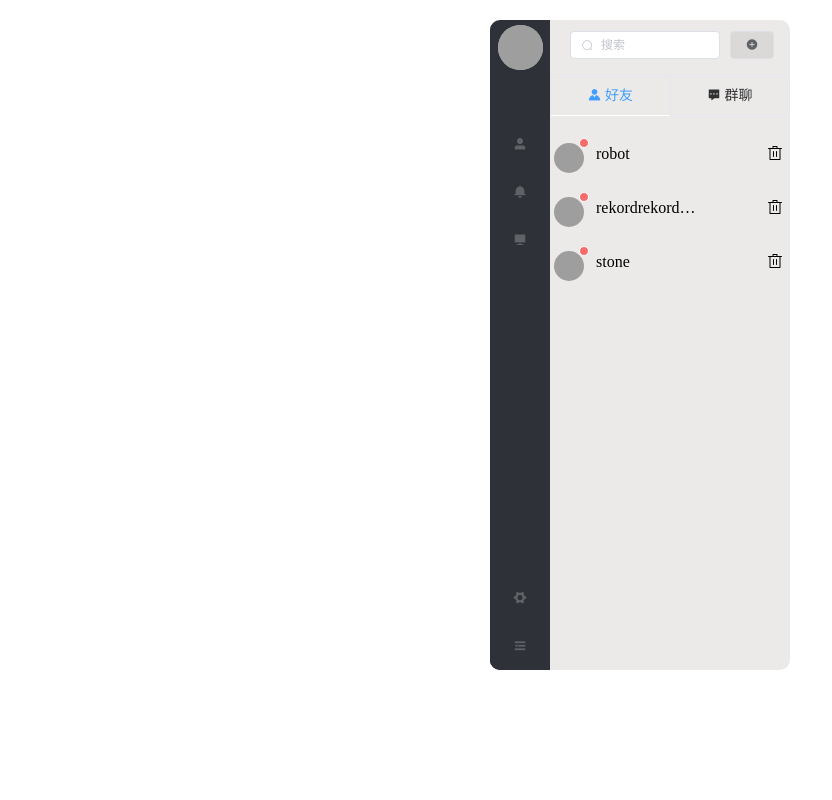
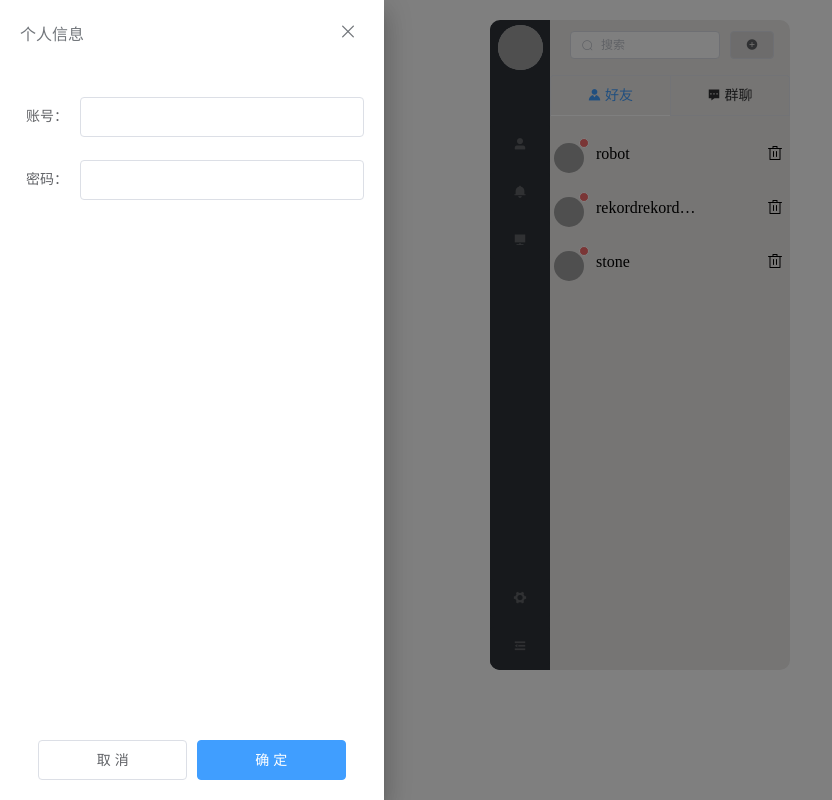
Before and after one commit to WebChatting/chatting-vue, a Vue app: page /#/chatting in a window 1280 px wide. Shown: the whole page, without its empty margins (0-832 px from the left). Built offline with nearby package versions, Linux system fonts and the light colour scheme; grey boxes are pictures that could not be loaded.

Commit message:
feat: implement the layout of drawer

```diff
--- a/src/components/Toolbar.vue
+++ b/src/components/Toolbar.vue
@@ -28,12 +28,16 @@
                 <el-popover
                     placement="left"
                     trigger="hover">
+                    <div>
                         <el-switch
                             v-model="mode"
                             active-color="#13ce66"
                             inactive-color="#595b5d"
                             :active-text="currentMode">
                         </el-switch>
+                        <div><el-button icon="el-icon-edit" class="pop-button"
+                            @click="openDrawer"></el-button></div>
+                    </div>
                     <el-button class="tool-button" slot="reference"><i class="el-icon-s-tools"></i></el-button>
                 </el-popover>
                 <el-tooltip effect="dark" content="退出" placement="left">
@@ -41,6 +45,34 @@
                 </el-tooltip>
             </div>
         </div>
+
+        <!-- 抽屉结构 -->
+        <el-drawer
+            title="个人信息"
+            :before-close="beforeCloseDrawer"
+            :visible.sync="drawerSwitch"
+            direction="ltr"
+            ref="drawer">
+            <div class="drawer-content">
+                <div class="drawer-body">
+                    <el-form :model="userInfo">
+                        <!-- 头像 -->
+
+                        <el-form-item label="账号：" label-width="60px">
+                            <el-input v-model="userInfo.name" autocomplete="off"></el-input>
+                        </el-form-item>
+                        <el-form-item label="密码：" prop="pass" label-width="60px">
+                            <el-input type="password" v-model="userInfo.password" autocomplete="off"></el-input>
+                        </el-form-item>
+                    </el-form>
+                </div>
+                <div class="drawer-footer">
+                    <el-button @click="cancelForm" class="drawer-button">取 消</el-button>
+                    <el-button type="primary" @click="$refs.drawer.closeDrawer()" :loading="loading"
+                        class="drawer-button">{{ loading ? '提交中 ...' : '确 定' }}</el-button>
+                </div>
+            </div>
+        </el-drawer>
     </div>
 </template>
 
@@ -50,6 +82,13 @@
         data() {
             return {
                 mode: false,
+                drawerSwitch: true,
+                userInfo: {
+                    name: '',
+                    password: '',
+                },
+                loading: false,
+                timer: null,
             }
         },
         computed: {
@@ -67,6 +106,35 @@
             // 退出系统
             exitSystem() {
                 window.location.href = "/"
+            },
+            openDrawer() {
+                // 关闭右侧面板
+                this.$bus.$emit('closeRightPanel')
+                // 打开左侧抽屉
+                this.drawerSwitch = true
+
+            },
+            beforeCloseDrawer(done) {
+                if (this.loading) {
+                    return;
+                }
+                this.$confirm('确定要提交表单吗？')
+                    .then(_ => {
+                    this.loading = true;
+                    this.timer = setTimeout(() => {
+                        done();
+                        // 动画关闭需要一定的时间
+                        setTimeout(() => {
+                        this.loading = false;
+                        }, 400);
+                    }, 2000);
+                    })
+                    .catch(_ => {});
+            },
+            cancelForm() {
+                this.loading = false;
+                this.drawerSwitch = false;
+                clearTimeout(this.timer);
             },
         },
     }
@@ -96,4 +164,26 @@
         }
     }
   }
+.pop-button {
+    border: none;
+    padding: 0;
+    width: 40px;
+    font-size: 140%;
+    margin-top: 5px;
+}
+.drawer-content {
+    height: 100%;
+    display: flex;
+    flex-direction: column;
+    justify-content: space-between;
+    padding: 20px;
+    .drawer-footer {
+        text-align: center;
+        width: 90%;
+        margin: 0 auto;
+        .drawer-button {
+            width: 48%;
+        }
+    }
+}
 </style>
```
Lines whose indentation alone changed are shown as unchanged.
